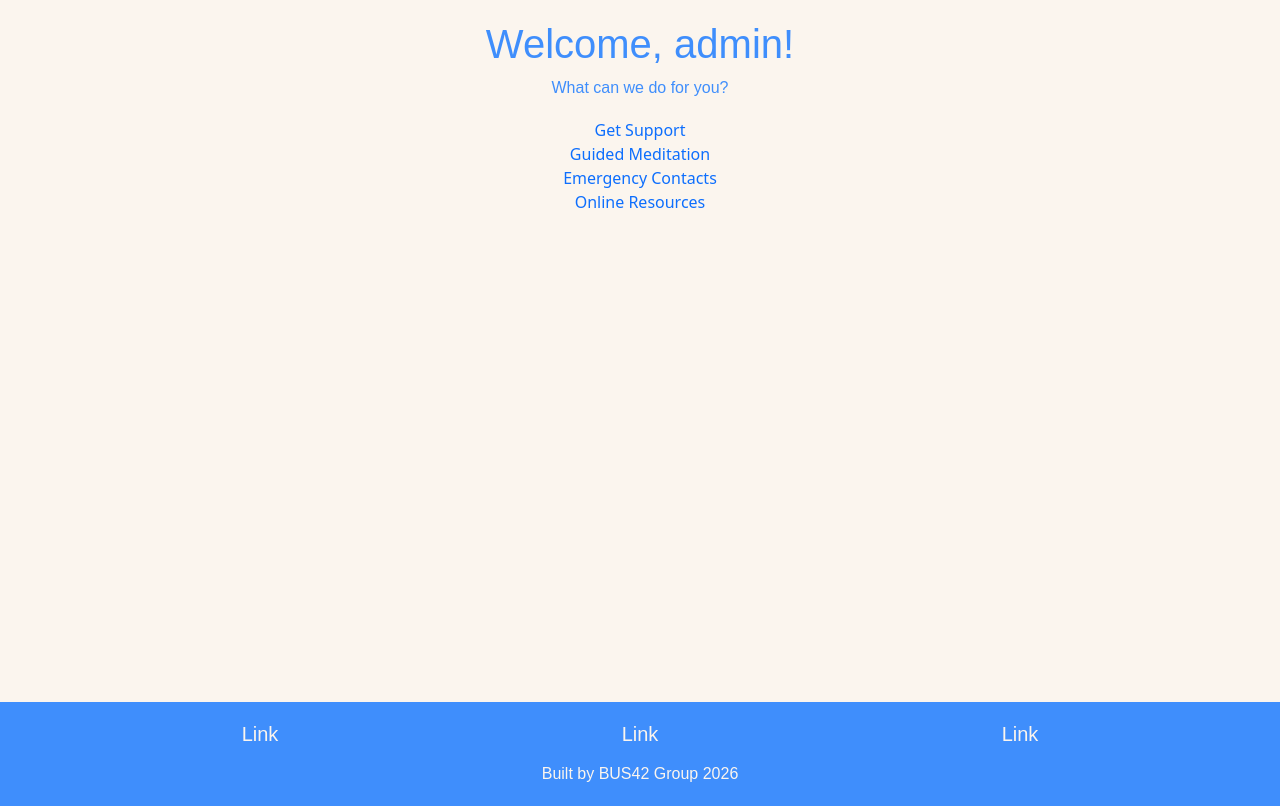
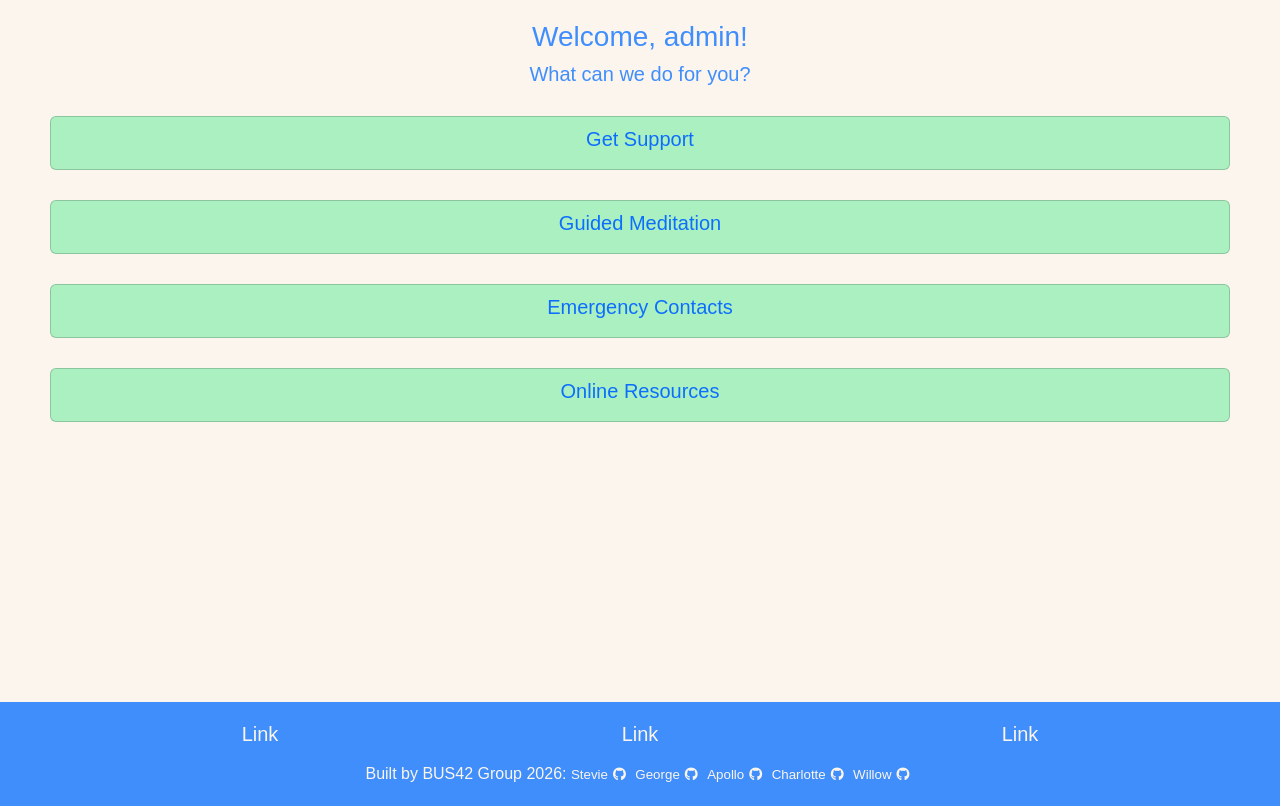
Before and after one commit to steviejaydee/BUSGroupProject, a Flask app: page / in a window 1280 px wide. Shown: the part 98-904 px from the top of the page. Run offline with Flask 3, Linux system fonts and the light colour scheme; the visitor is signed in with stand-in values (Sample User, id 1); some libraries are stand-ins or nearby versions; some web fonts are replaced.

Commit message:
add more styling to emergency and index pages, add favicon and github links

```diff
--- a/app/static/style.css
+++ b/app/static/style.css
@@ -121,6 +121,10 @@ ul {
     background-color: #AAF0C1;
 }
 
+.idx {
+    padding: 10px;
+    margin: 30px;
+}
 /* ------------------- Footer ---------------------- */
 footer {
     background-color: #3F8EFC;
@@ -142,6 +146,22 @@ footer {
     margin-bottom: 0;
 }
 
+.github {
+    font-size: smaller;
+    color: #FBF5EE;
+    transition: 0.4s
+}
+
+.github > i {
+    color: #FBF5EE;
+    margin: 5px;
+    transition: 0.4s
+}
+
+.github:hover, .github > i:hover {
+    color: #AAF0C1;
+}
+
 /* this if a basic table, you can change if needed */
 
 table {
--- a/app/templates/base.html
+++ b/app/templates/base.html
@@ -12,9 +12,16 @@
     <script src="https://kit.fontawesome.com/b205b6285d.js" crossorigin="anonymous"></script>
     <!-- Custom CSS -->
     <link rel="stylesheet" href="{{ url_for("static", filename="style.css") }}"
+    <!-- Favicon -->
+    <link rel="apple-touch-icon" sizes="180x180" href="../static/favicon_io/apple-touch-icon.png">
+    <link rel="icon" type="image/png" sizes="32x32" href="../static/favicon_io/favicon-32x32.png">
+    <link rel="icon" type="image/png" sizes="16x16" href="../static/favicon_io/favicon-16x16.png">
+    <link rel="icon" sizes="192x192" href="../static/favicon_io/android-chrome-192x192.png">
+    <link rel="icon" sizes="512x512" href="../static/favicon_io/android-chrome-512x512.png">
+    <link rel="icon" href="../favicon_io/" type="image/ico" sizes="48x48">
 </head>
 <body>
-    {% block title%}<title>Default</title>{% endblock %}
+    {% block title%}<title>UniWell</title>{% endblock %}
     <main>
          <!-- HEADER -->
         <nav id="navbar" class="navbar navbar-expand-lg fixed-top bg-body-tertiary my-nav">
@@ -82,7 +89,13 @@
             <!-- Copyright -->
             <div class="row">
                 <div class="col-12 text-center">
-                    <p id="copyright">Built by BUS42 Group 2026</p>
+                    <p id="copyright">Built by BUS42 Group 2026:
+                        <a href="https://github.com/steviejaydee" target="_blank"><span class="github">Stevie<i class ="fa-brands fa-github"></i></span></a>
+                        <a href="https://github.com/GeorgeAmble" target="_blank"><span class="github">George<i class ="fa-brands fa-github"></i></span></a>
+                        <a href="https://github.com/LoremasterGaia" target="_blank"><span class="github">Apollo<i class ="fa-brands fa-github"></i></span></a>
+                        <a href="https://github.com/charlottedinsdale" target="_blank"><span class="github">Charlotte<i class ="fa-brands fa-github"></i></span></a>
+                        <a href="https://github.com/WillowZillla" target="_blank"><span class="github">Willow<i class ="fa-brands fa-github"></i></span></a>
+                    </p>
                 </div>
             </div>
         </div>
--- a/app/templates/index.html
+++ b/app/templates/index.html
@@ -2,13 +2,11 @@
 
 
 {% block content %}
-    <h1>Welcome, {{ first_name }}!</h1>
-    <p>What can we do for you?</p>
-    <ul>{% if first_name != "Guest" %}<li><a href="{{ url_for('triage') }}">Get Support</a></li>{% endif %}
-        <li><a href="{{ url_for('meditation') }}">Guided Meditation</a></li>
-        <li><a href="{{ url_for('emergency') }}">Emergency Contacts</a></li>
-        <li><a href="https://intranet.birmingham.ac.uk/student/your-wellbeing/mental-health/index.aspx" target="_blank">Online Resources</a></li>
+    <h3>Welcome, {{ first_name }}!</h3>
+    <h5>What can we do for you?</h5>
+    {% if first_name != "Guest" %}<div class="card idx"><h5><a href="{{ url_for('triage') }}">Get Support</a></h5></div>{% endif %}
+    <div class="card idx"><h5><a href="{{ url_for('meditation') }}">Guided Meditation</a></h5></div>
+    <div class="card idx"><h5><a href="{{ url_for('emergency') }}">Emergency Contacts</a></h5></div>
+    <div class="card idx"><h5><a href="https://intranet.birmingham.ac.uk/student/your-wellbeing/mental-health/index.aspx" target="_blank">Online Resources</a></h5></div>
 
-
-    </ul>
 {% endblock %}
```
Also changed, not shown: app/static/favicon_io/android-chrome-192x192.png (added), app/static/favicon_io/android-chrome-512x512.png (added), app/static/favicon_io/apple-touch-icon.png (added), app/static/favicon_io/favicon-16x16.png (added), app/static/favicon_io/favicon-32x32.png (added), app/static/favicon_io/favicon.ico (added), app/static/favicon_io/site.webmanifest (added).
